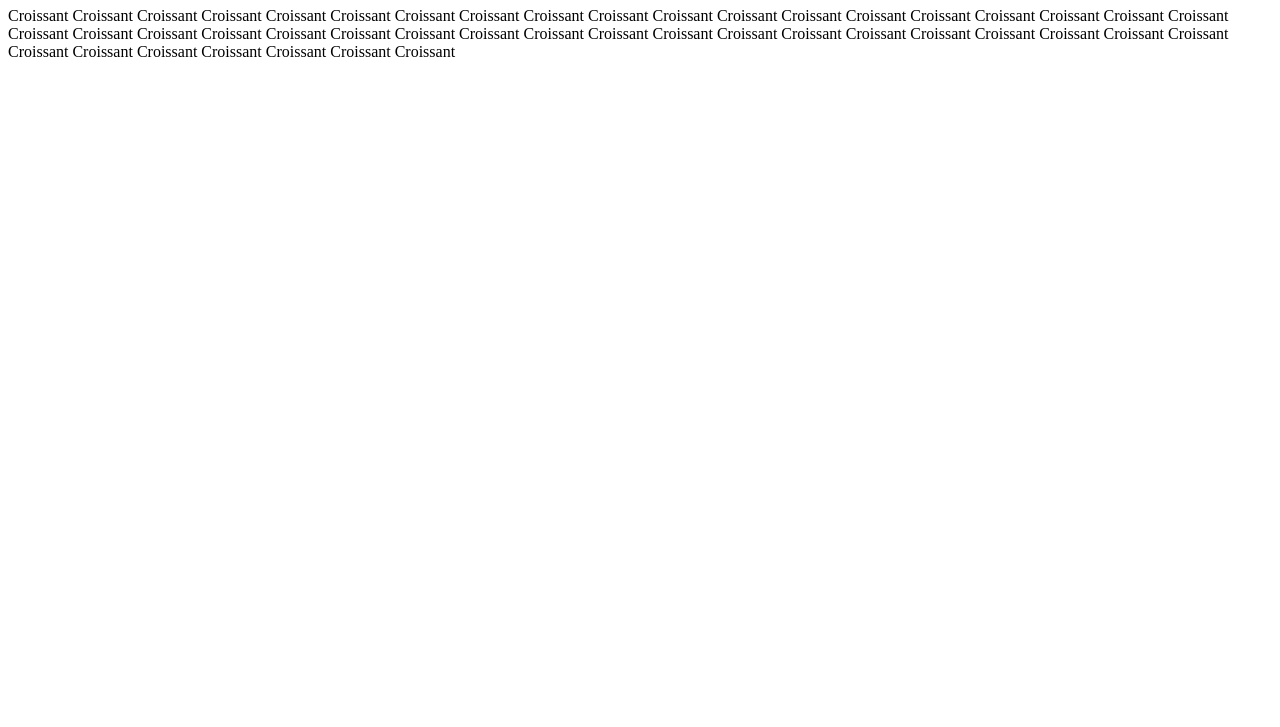
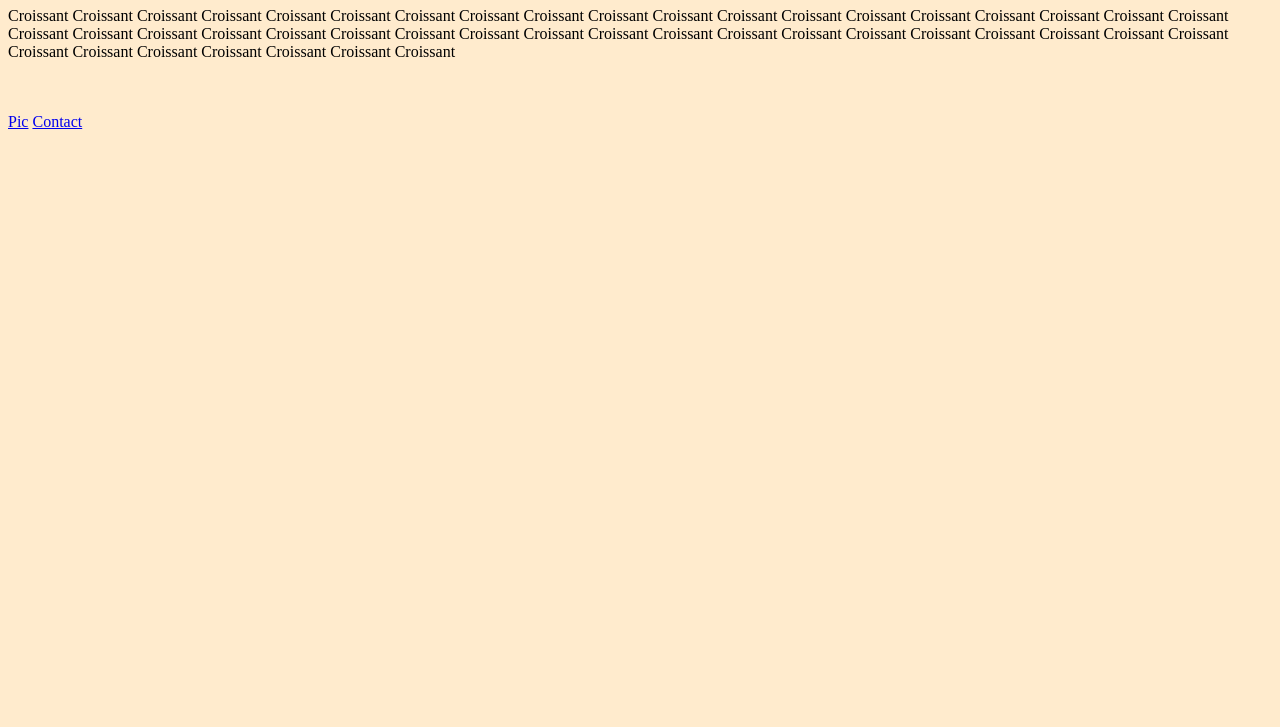
Before and after one commit to izzyannatill/Croissant, a plain HTML site: page index.html in a window 1280 px wide. Shown: the part 73-800 px from the top of the page. Drawn offline with Linux system fonts and the light colour scheme.

Commit message:
Added links to each page, linked the CSS file, changed background colour

```diff
--- a/index.html
+++ b/index.html
@@ -4,6 +4,7 @@
     <meta charset="UTF-8" />
     <meta name="viewport" content="width=device-width, initial-scale=1.0" />
     <title>Home</title>
+    <link rel="stylesheet" href="src/style.css" />
   </head>
   <body>
     <h1>Croissant</h1>
@@ -16,5 +17,9 @@
       Croissant Croissant Croissant Croissant Croissant Croissant Croissant
       Croissant Croissant Croissant
     </p>
+    <br />
+    <br />
+    <a href="/photo.html">Pic</a>
+    <a href="/contact.html">Contact</a>
   </body>
 </html>
--- /dev/null
+++ b/src/style.css
@@ -0,0 +1,3 @@
+body {
+    background-color: blanchedalmond;
+}
```
Also changed, not shown: contact.html (+6 -0 lines), photo.html (+5 -0 lines).
